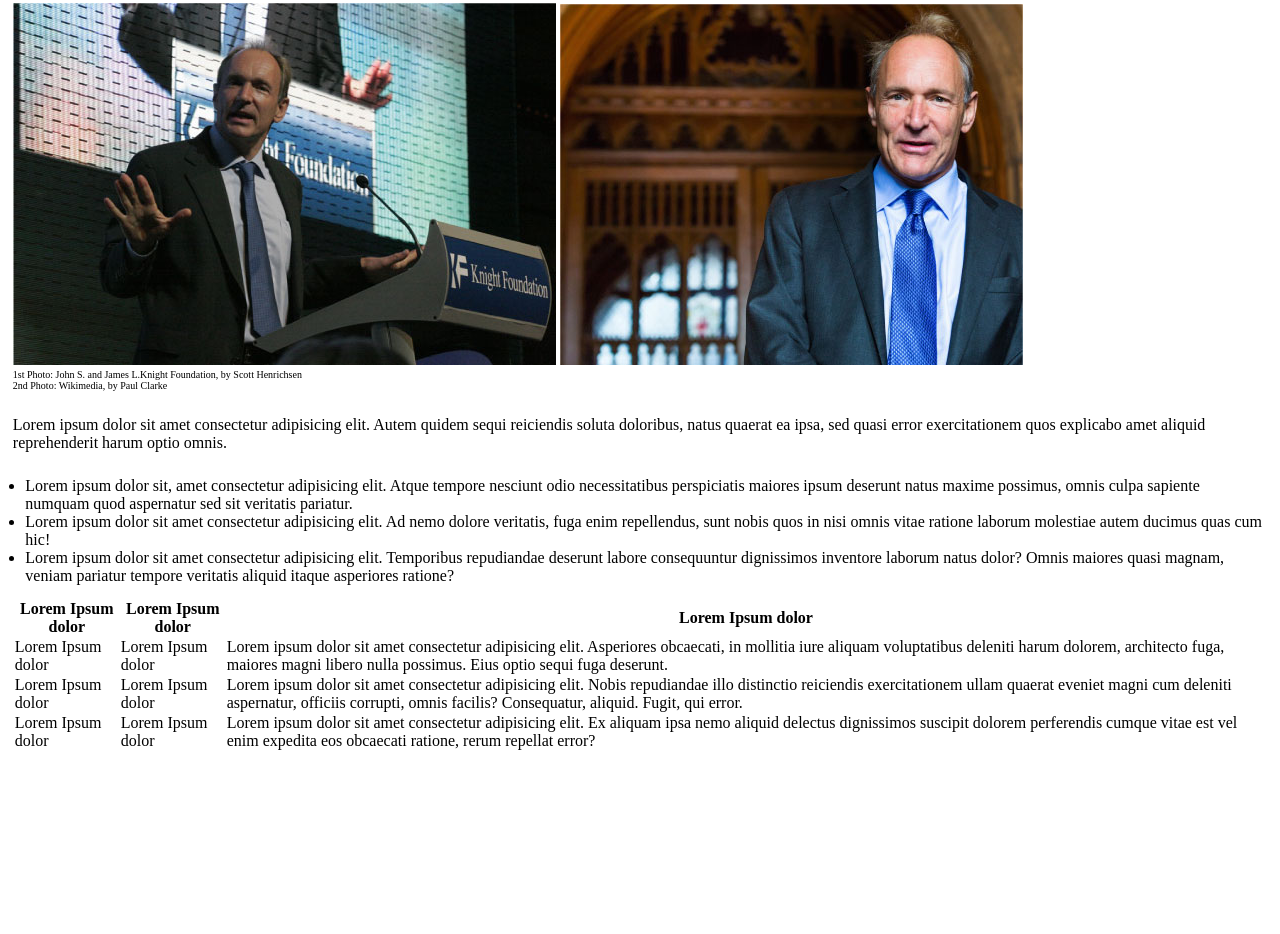
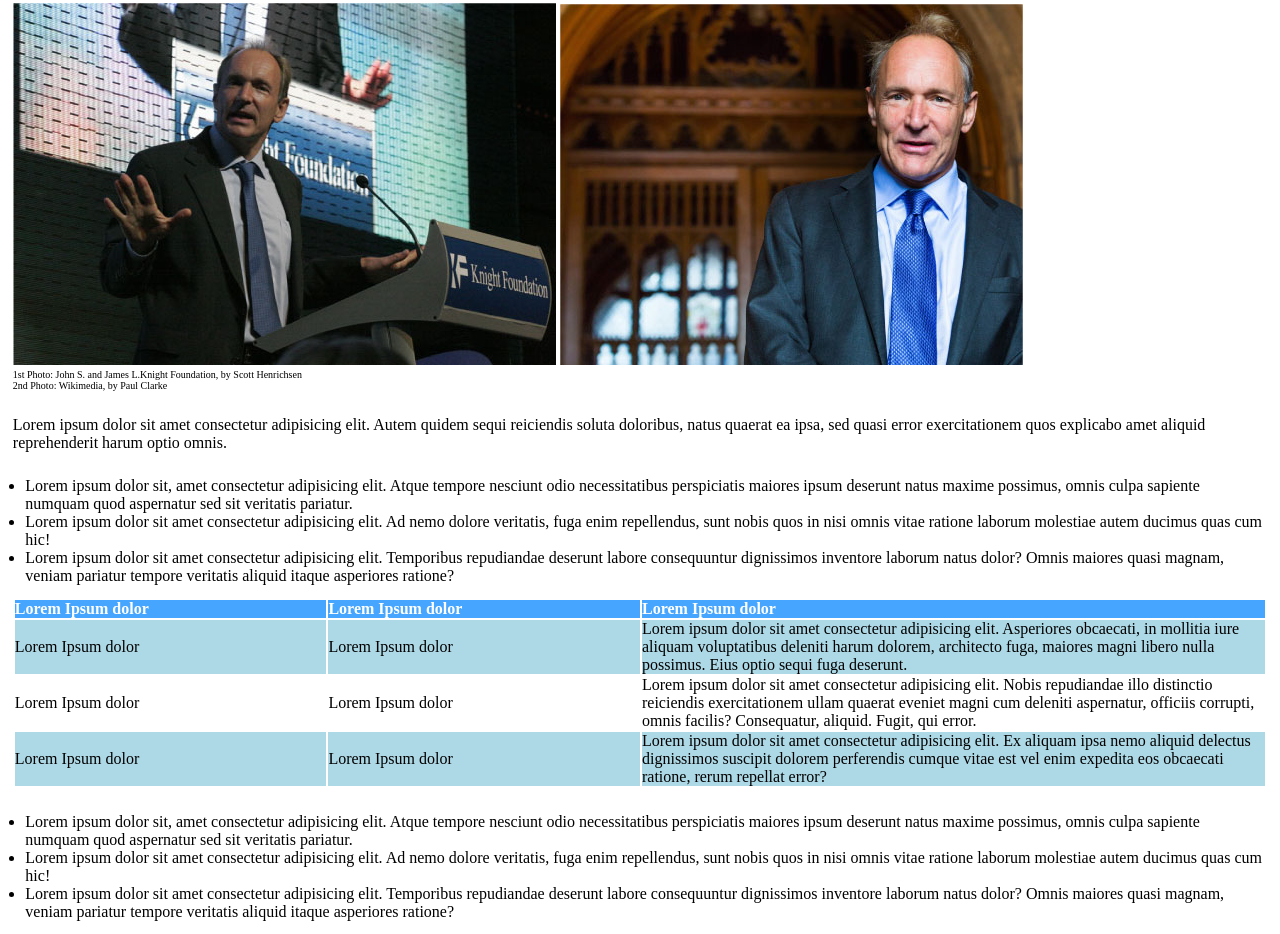
Before and after one commit to manolioluigi/html-css-booleaner, a plain HTML site: page index.html in a window 1280 px wide. Shown: the part 253-1187 px from the top of the page. Before the commit the page ends 1030 px from the top, so only its background shows below. Drawn offline with Linux system fonts and the light colour scheme.

Commit message:
fine main

```diff
--- a/css/style.css
+++ b/css/style.css
@@ -61,5 +61,22 @@ h1{
 
 table{
     padding-top: 1%;
-    padding-bottom: 1%;
+    text-align: left;
 }
+
+th{
+    color: white;
+    background-color: rgb(70, 166, 255);
+}
+
+.lightblue{
+    background-color: lightblue;
+}
+
+.smallcolumn{
+    width: 25%;
+}
+
+.bigcolumn{
+    width: auto;
+}
--- a/index.html
+++ b/index.html
@@ -54,30 +54,38 @@
             <table>
 
                 <tr>
-                    <th>Lorem Ipsum dolor</th>
-                    <th>Lorem Ipsum dolor</th>
+                    <th class="smallcolumn">Lorem Ipsum dolor</th>
+                    <th class="smallcolumn">Lorem Ipsum dolor</th>
                     <th>Lorem Ipsum dolor</th>
                 </tr>
 
-                <tr>
-                    <td>Lorem Ipsum dolor</td>
-                    <td>Lorem Ipsum dolor</td>
+                <tr class="lightblue">
+                    <td class="smallcolumn">Lorem Ipsum dolor</td>
+                    <td class="smallcolumn">Lorem Ipsum dolor</td>
                     <td>Lorem ipsum dolor sit amet consectetur adipisicing elit. Asperiores obcaecati, in mollitia iure aliquam voluptatibus deleniti harum dolorem, architecto fuga, maiores magni libero nulla possimus. Eius optio sequi fuga deserunt.</td>
                 </tr>
 
                 <tr>
-                    <td>Lorem Ipsum dolor</td>
-                    <td>Lorem Ipsum dolor</td>
+                    <td class="smallcolumn">Lorem Ipsum dolor</td>
+                    <td class="smallcolumn">Lorem Ipsum dolor</td>
                     <td>Lorem ipsum dolor sit amet consectetur adipisicing elit. Nobis repudiandae illo distinctio reiciendis exercitationem ullam quaerat eveniet magni cum deleniti aspernatur, officiis corrupti, omnis facilis? Consequatur, aliquid. Fugit, qui error.</td>
                 </tr>
 
-                <tr>
-                    <td>Lorem Ipsum dolor</td>
-                    <td>Lorem Ipsum dolor</td>
+                <tr class="lightblue">
+                    <td class="smallcolumn">Lorem Ipsum dolor</td>
+                    <td class="smallcolumn">Lorem Ipsum dolor</td>
                     <td>Lorem ipsum dolor sit amet consectetur adipisicing elit. Ex aliquam ipsa nemo aliquid delectus dignissimos suscipit dolorem perferendis cumque vitae est vel enim expedita eos obcaecati ratione, rerum repellat error?</td>
                 </tr>
 
             </table>
+
+            <div class="testo">
+                <ul id="lista">
+                    <li>Lorem ipsum dolor sit, amet consectetur adipisicing elit. Atque tempore nesciunt odio necessitatibus perspiciatis maiores ipsum deserunt natus maxime possimus, omnis culpa sapiente numquam quod aspernatur sed sit veritatis pariatur.</li>
+                    <li>Lorem ipsum dolor sit amet consectetur adipisicing elit. Ad nemo dolore veritatis, fuga enim repellendus, sunt nobis quos in nisi omnis vitae ratione laborum molestiae autem ducimus quas cum hic!</li>
+                    <li>Lorem ipsum dolor sit amet consectetur adipisicing elit. Temporibus repudiandae deserunt labore consequuntur dignissimos inventore laborum natus dolor? Omnis maiores quasi magnam, veniam pariatur tempore veritatis aliquid itaque asperiores ratione?</li>
+                </ul>
+            </div>
 
         </div>
 
```
